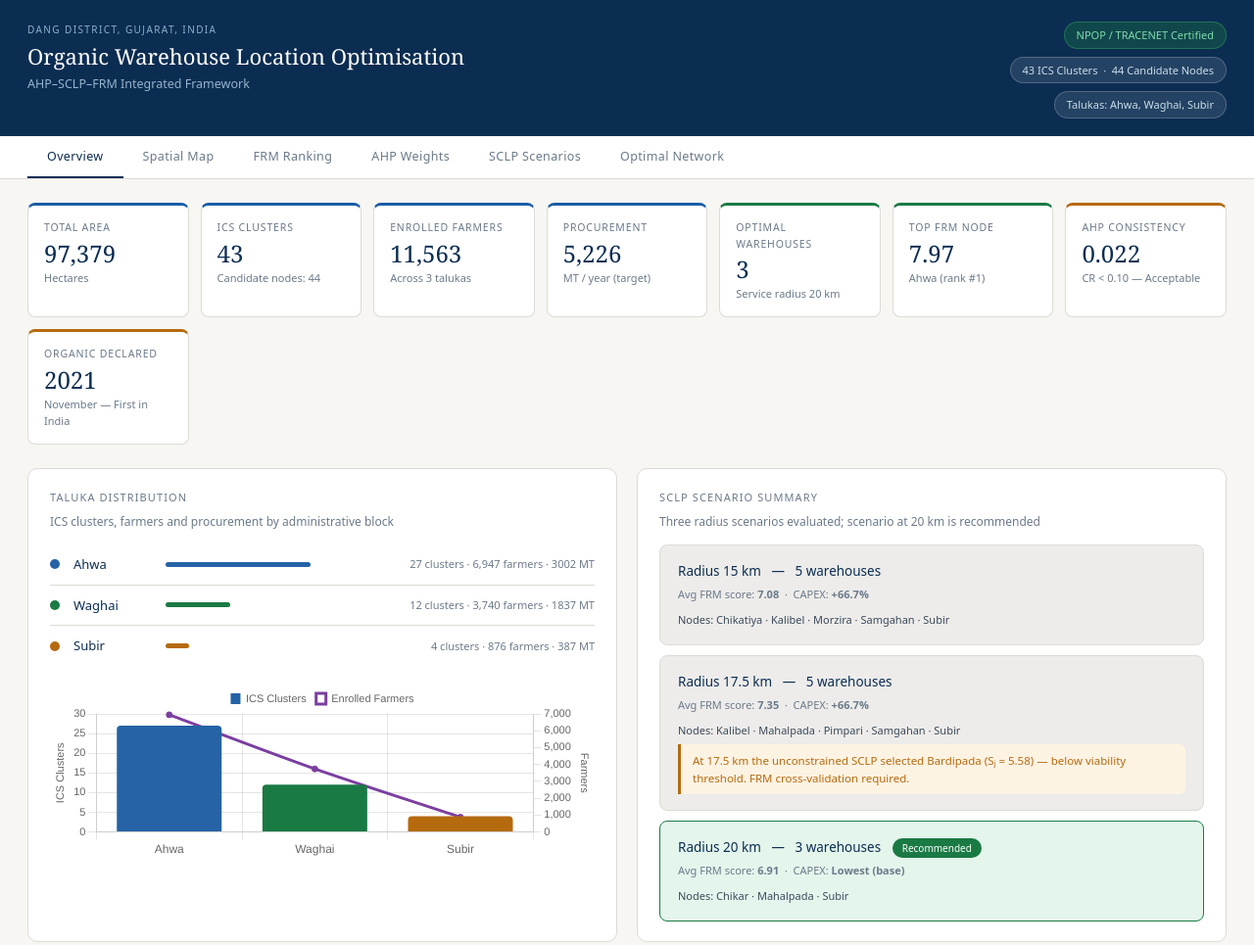
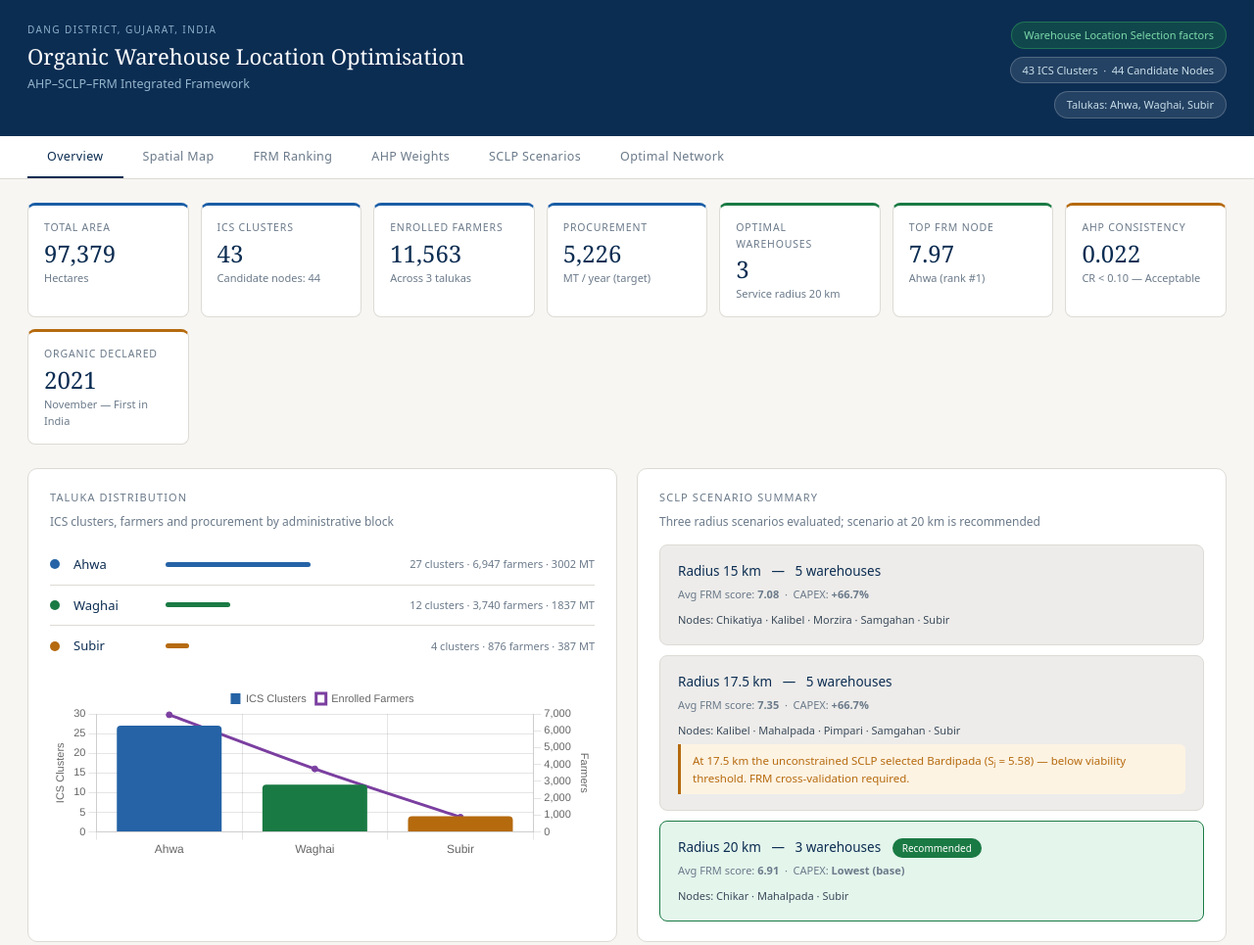
Before and after one commit to BhanushaliDev/Dang, a plain HTML site: page index.html in a window 1280 px wide. Shown: the top 965 px of the page at 98% size. Drawn offline with nearby package versions, Linux system fonts and the light colour scheme.

Commit message:
Update index.html

```diff
--- a/index.html
+++ b/index.html
@@ -19,7 +19,7 @@
       <div class="hdr-sub">AHP–SCLP–FRM Integrated Framework</div>
     </div>
     <div class="hdr-meta">
-      <span class="pill pill-green">NPOP / TRACENET Certified</span>
+      <span class="pill pill-green">Warehouse Location Selection factors</span>
       <span class="pill">43 ICS Clusters &nbsp;·&nbsp; 44 Candidate Nodes</span>
       <span class="pill">Talukas: Ahwa, Waghai, Subir</span>
     </div>
```
